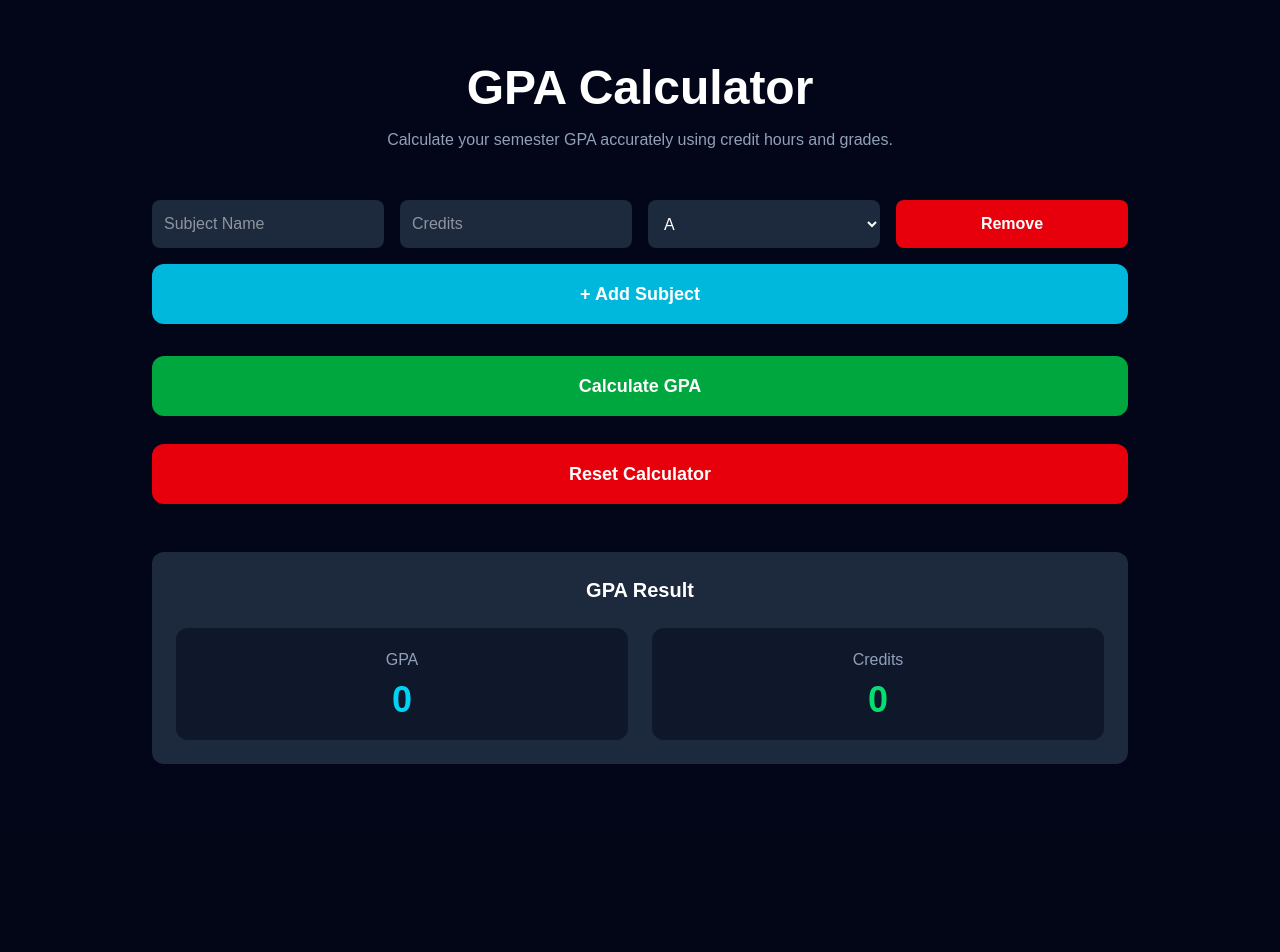
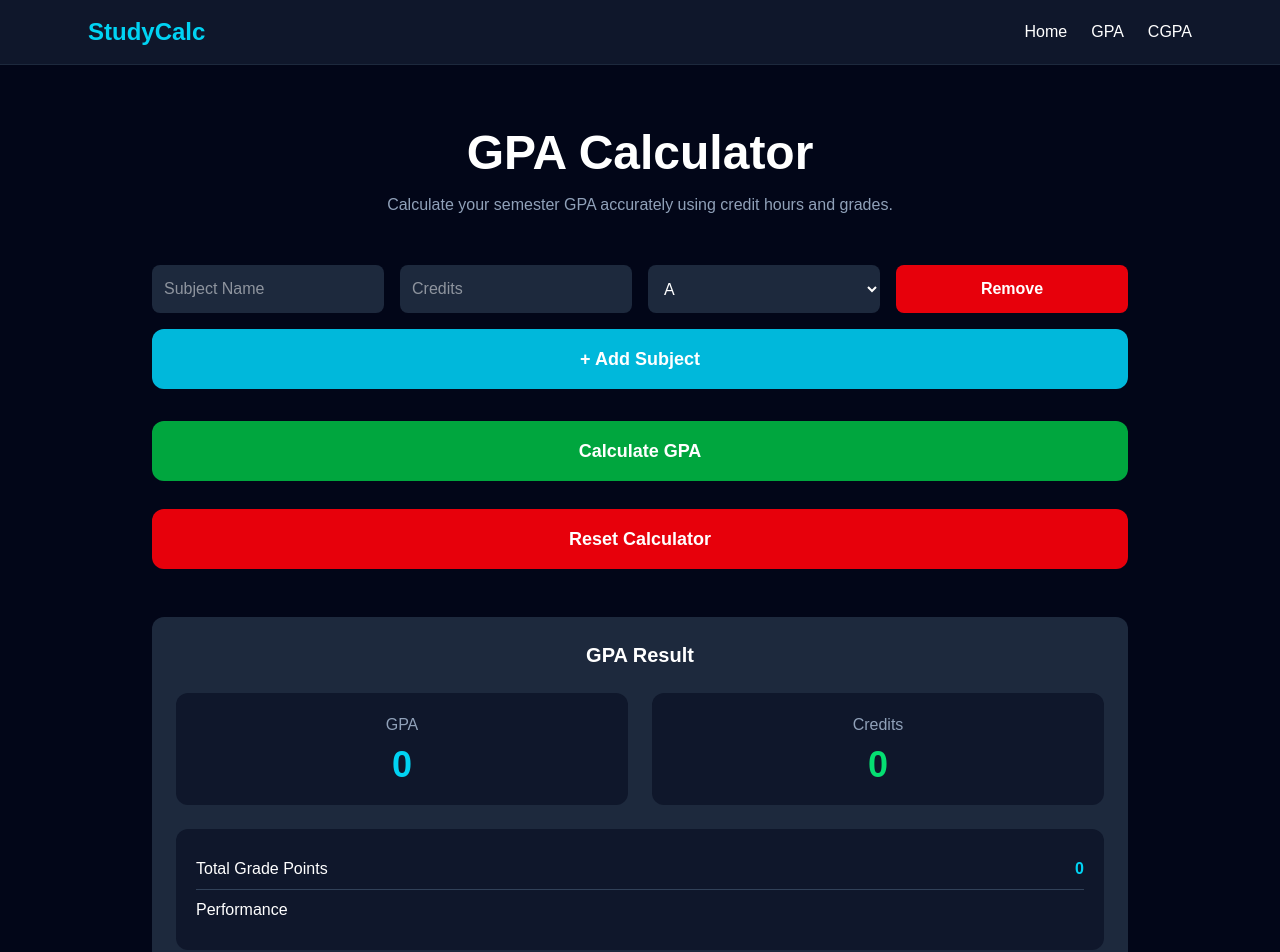
Before and after one commit to mianhussnain691-wq/studycalc, a Next.js app: page /gpa-calculator in a window 1280 px wide. Shown: the top 952 px of the page. Before the commit the page ends 828 px from the top, so only its background shows below. Built offline with nearby package versions, Linux system fonts and the light colour scheme.

Commit message:
Day 5 - Home Page UI improvements

```diff
--- /dev/null
+++ b/src/app/gpa-calculator/Compnents/Navbar.jsx
@@ -0,0 +1,19 @@
+export default function Navbar() {
+  return (
+    <nav className="bg-slate-900 border-b border-slate-800">
+      <div className="max-w-6xl mx-auto px-6 py-4 flex justify-between items-center">
+
+        <h1 className="text-2xl font-bold text-cyan-400">
+          StudyCalc
+        </h1>
+
+        <div className="space-x-6">
+          <button className="hover:text-cyan-400">Home</button>
+          <button className="hover:text-cyan-400">GPA</button>
+          <button className="hover:text-cyan-400">CGPA</button>
+        </div>
+
+      </div>
+    </nav>
+  );
+}
--- a/src/app/gpa-calculator/page.js
+++ b/src/app/gpa-calculator/page.js
@@ -1,7 +1,6 @@
 "use client";
-
 import { useState } from "react";
-
+import Navbar from "./Compnents/Navbar";
 export default function GPACalculator() {
   const [subjects, setSubjects] = useState([
     {
@@ -13,7 +12,9 @@ export default function GPACalculator() {
   ]);
   const [gpa, setGPA] = useState(0);
   const [totalCredits, setTotalCredits] = useState(0);
-const [error, setError] = useState("");
+const [gradePoints, setGradePoints] = useState(0);
+  const [error, setError] = useState("");
+  const [performance, setPerformance] = useState("");
   function addSubject() {
     setSubjects([
       ...subjects,
@@ -75,7 +76,20 @@ for (const subject of subjects) {
 
   setGPA((totalPoints / totalCredits).toFixed(2));
   setTotalCredits(totalCredits);
+  setGradePoints(totalPoints.toFixed(2));
+  const finalGPA = totalPoints / totalCredits;
 
+if (finalGPA >= 3.7) {
+  setPerformance("🎉 Excellent");
+} else if (finalGPA >= 3.3) {
+  setPerformance("🔥 Very Good");
+} else if (finalGPA >= 3.0) {
+  setPerformance("👍 Good");
+} else if (finalGPA >= 2.0) {
+  setPerformance("🙂 Average");
+} else {
+  setPerformance("⚠️ Needs Improvement");
+}
 }
 function resetCalculator() {
   setSubjects([
@@ -89,9 +103,13 @@ function resetCalculator() {
 
   setGPA(0);
   setTotalCredits(0);
+  setGradePoints(0);
+setPerformance("");
+setError("");
 }
   return (
     <main className="min-h-screen bg-slate-950 text-white">
+<Navbar />
       <div className="max-w-5xl mx-auto px-6 py-16">
 
         <h1 className="text-5xl font-black text-center">
@@ -205,7 +223,17 @@ function resetCalculator() {
     </div>
 
   </div>
+<div className="mt-6 rounded-xl bg-slate-900 p-5">
+  <div className="flex justify-between py-2 border-b border-slate-700">
+    <span>Total Grade Points</span>
+    <span className="font-bold text-cyan-400">{gradePoints}</span>
+  </div>
 
+  <div className="flex justify-between py-2">
+    <span>Performance</span>
+    <span className="font-bold">{performance}</span>
+  </div>
+</div>
 </div>
         </div>
 
--- a/src/app/page.js
+++ b/src/app/page.js
@@ -1,3 +1,4 @@
+import Link from "next/link";
 export default function Home() {
   const tools = [
     {
@@ -81,24 +82,25 @@ export default function Home() {
 
         <div className="grid md:grid-cols-2 lg:grid-cols-4 gap-6">
 
-          {tools.map((tool) => (
+         <Link href="/gpa-calculator">
 
-            <div
-              key={tool.title}
-              className="rounded-2xl border border-slate-800 bg-slate-900 p-6 hover:border-cyan-400 hover:-translate-y-2 transition-all duration-300 cursor-pointer"
-            >
+<div className="rounded-2xl bg-slate-900 border border-slate-800 p-6 hover:border-cyan-400 hover:-translate-y-2 hover:shadow-cyan-500/20 shadow-lg duration-300 transition cursor-pointer">
+    <span className="inline-block mb-4 rounded-full bg-cyan-500/20 px-3 py-1 text-xs text-cyan-400">
+Popular
+</span>
+    <h2 className="text-2xl font-bold">
+      GPA Calculator
+    </h2>
 
-              <h4 className="text-xl font-bold mb-3">
-                {tool.title}
-              </h4>
+    <p className="text-slate-400 mt-3">
+      Calculate semester GPA quickly and accurately.
+    </p>
+<div className="mt-6 text-cyan-400 font-semibold">
+  Open →
+</div>
+  </div>
 
-              <p className="text-slate-400">
-                {tool.desc}
-              </p>
-
-            </div>
-
-          ))}
+</Link>
 
         </div>
 
```
